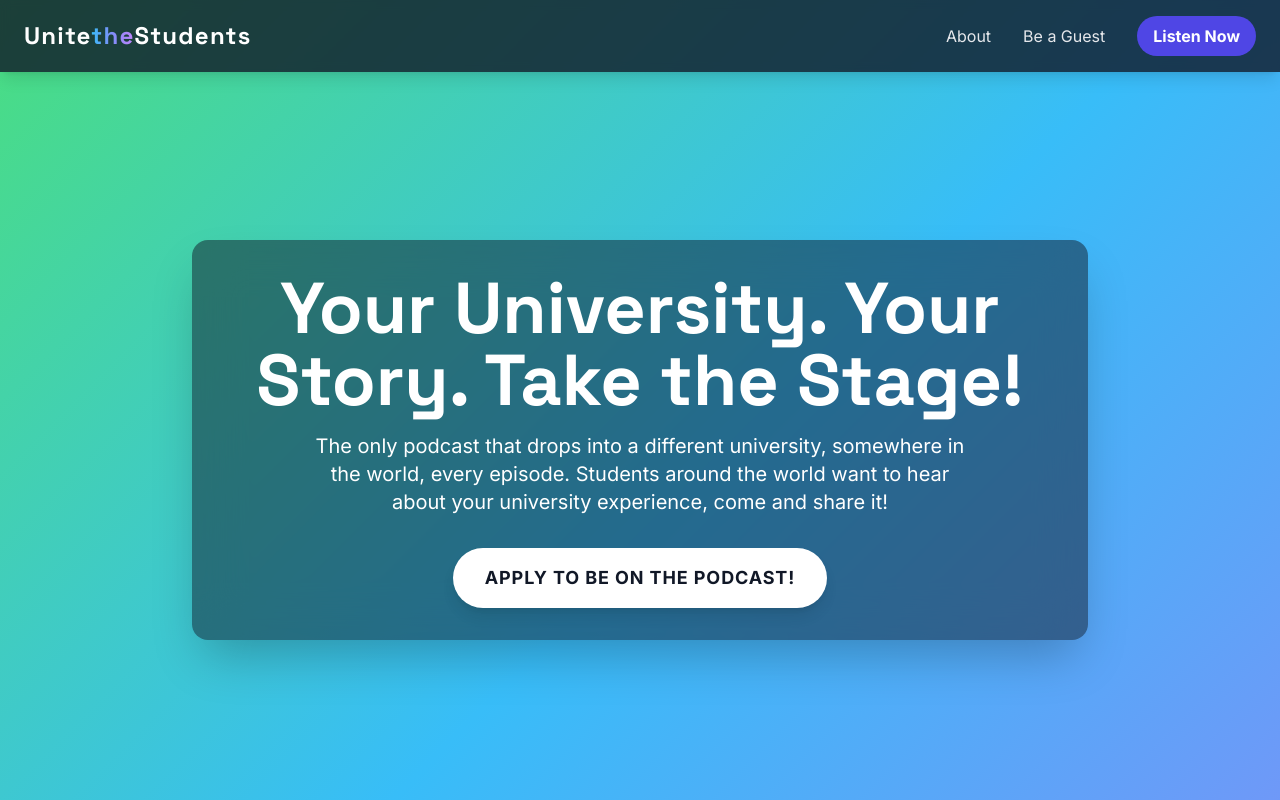
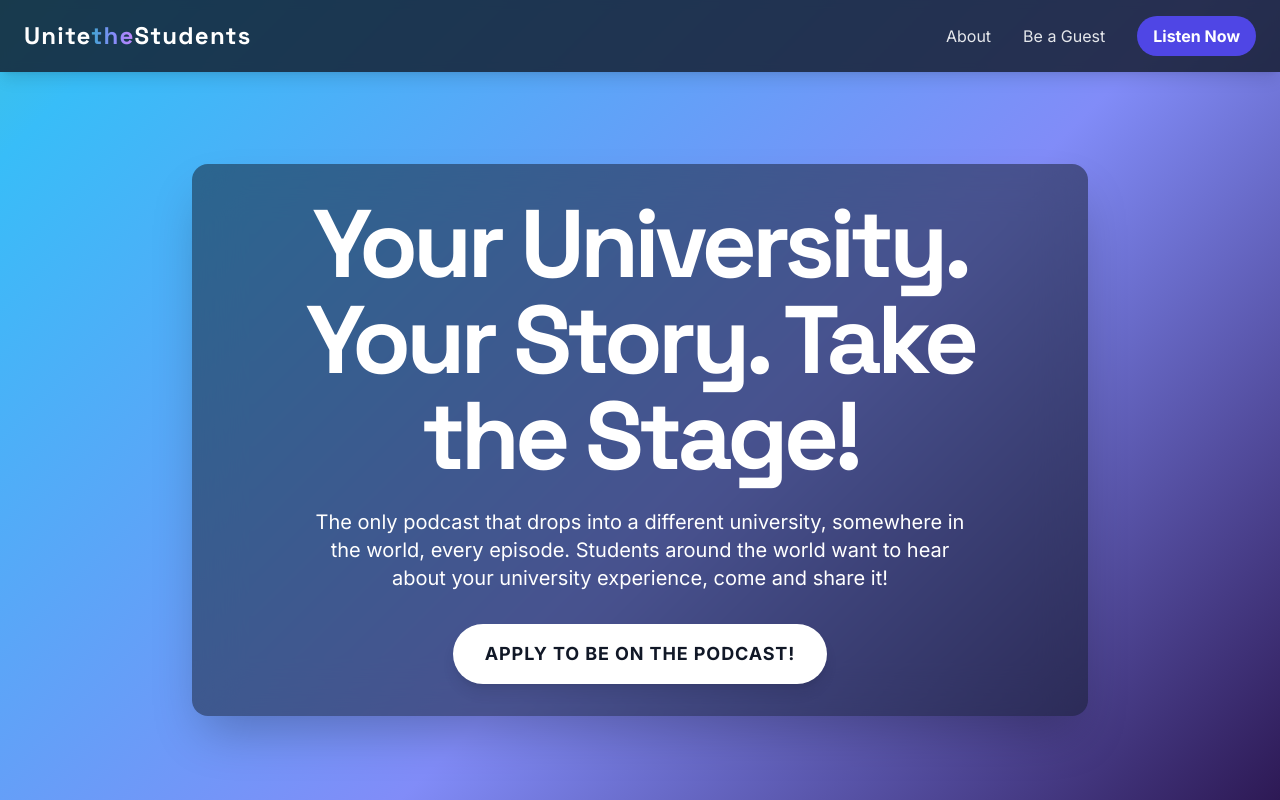
Before and after one commit to L999/unite-the-students, a plain HTML site: page index.html in a window 1280 px wide. Shown: the top 800 px of the page. Drawn offline with nearby package versions, Linux system fonts and the light colour scheme.

Commit message:
Update index.html

```diff
--- a/index.html
+++ b/index.html
@@ -19,12 +19,12 @@
             font-family: 'Space Grotesk', sans-serif;
         }
         .splash-gradient {
-            background: linear-gradient(135deg, #f87171, #fb923c, #fbbf24, #a3e635, #4ade80, #38bdf8, #818cf8, #c084fc);
+            background: linear-gradient(135deg, #f87171, #fb923c, #fbbf24, #a3e635, #4ade80, #38bdf8, #818cf8, #1e0437, #050108);
             background-size: 400% 400%;
-            animation: gradient-animation 15s ease infinite;
+            animation: gradient-animation 10s ease infinite;
         }
         .text-gradient {
-            background: linear-gradient(90deg, #38bdf8, #818cf8, #c084fc);
+            background: linear-gradient(90deg, #3fa6d1, #818cf8, #c084fc);
             -webkit-background-clip: text;
             -webkit-text-fill-color: transparent;
         }
@@ -86,10 +86,10 @@
 
     <main>
         <!-- Hero Section -->
-        <section class="min-h-screen flex items-center justify-center splash-gradient pt-16 sm:pt-20">
+        <section class="h-[80vh] sm:min-h-screen flex items-start sm:items-center justify-center splash-gradient pt-24 sm:pt-20">
             <div class="text-center text-white p-8 bg-gray-900/50 backdrop-blur-xl rounded-2xl shadow-2xl max-w-4xl mx-4">
 
-                <h1 class="font-display text-5xl md:text-7xl font-black mb-4 leading-tight">Your University. Your Story. Take the Stage!</h1>
+                <h1 class="font-display text-3xl md:text-7xl lg:text-8xl font-black mb-6 leading-tight tracking-tighter reveal">Your University. Your Story. Take the Stage!</h1>
                 <p class="text-lg md:text-xl mb-8 max-w-2xl mx-auto">The only podcast that drops into a different university, somewhere in the world, every episode. Students around the world want to hear about your university experience, come and share it! </p>
                 <a href="#apply" class="bg-white text-gray-900 font-bold py-4 px-8 rounded-full text-lg uppercase tracking-wider transition-transform transform hover:scale-110 shadow-lg inline-block">
                     Apply to be on the Podcast!
```
